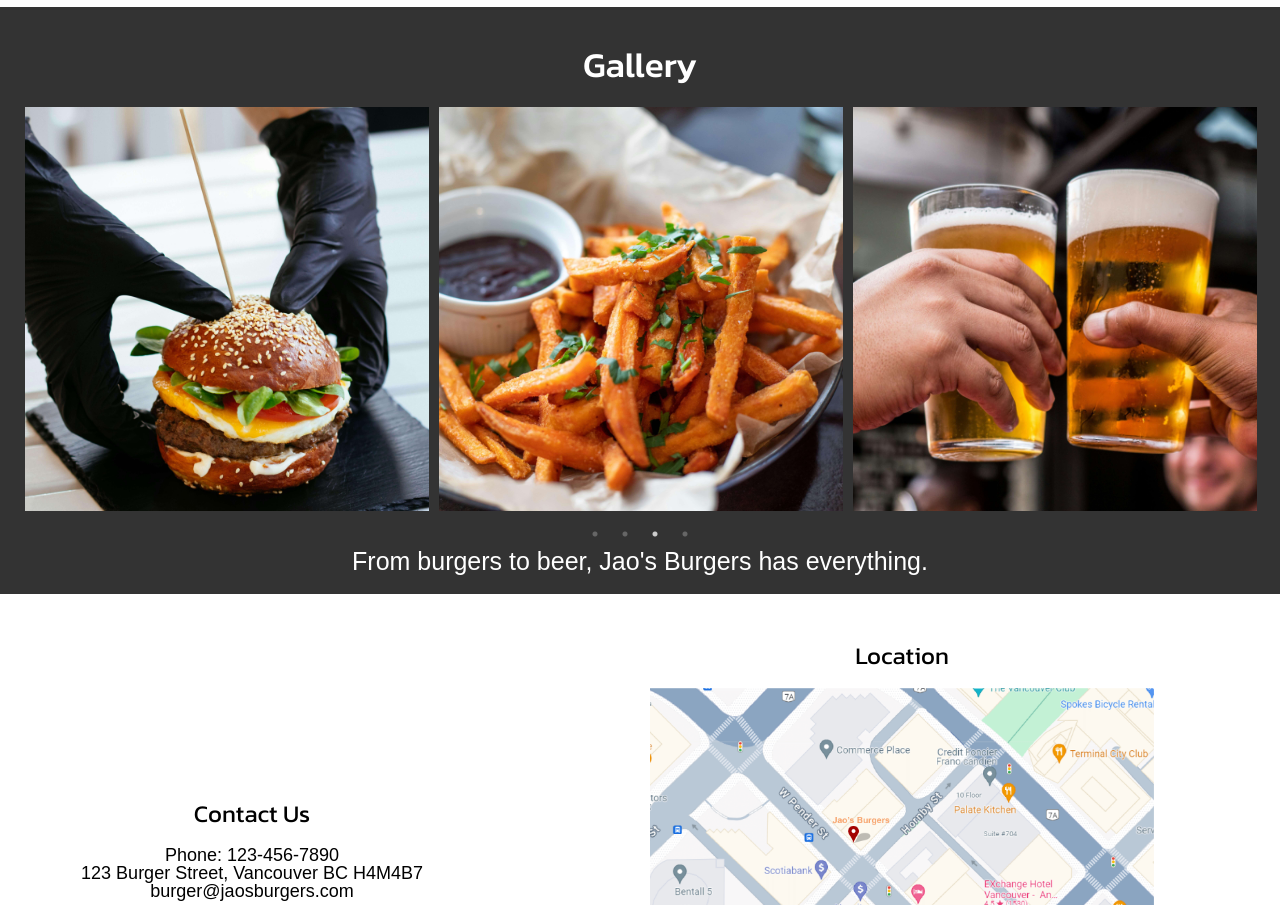
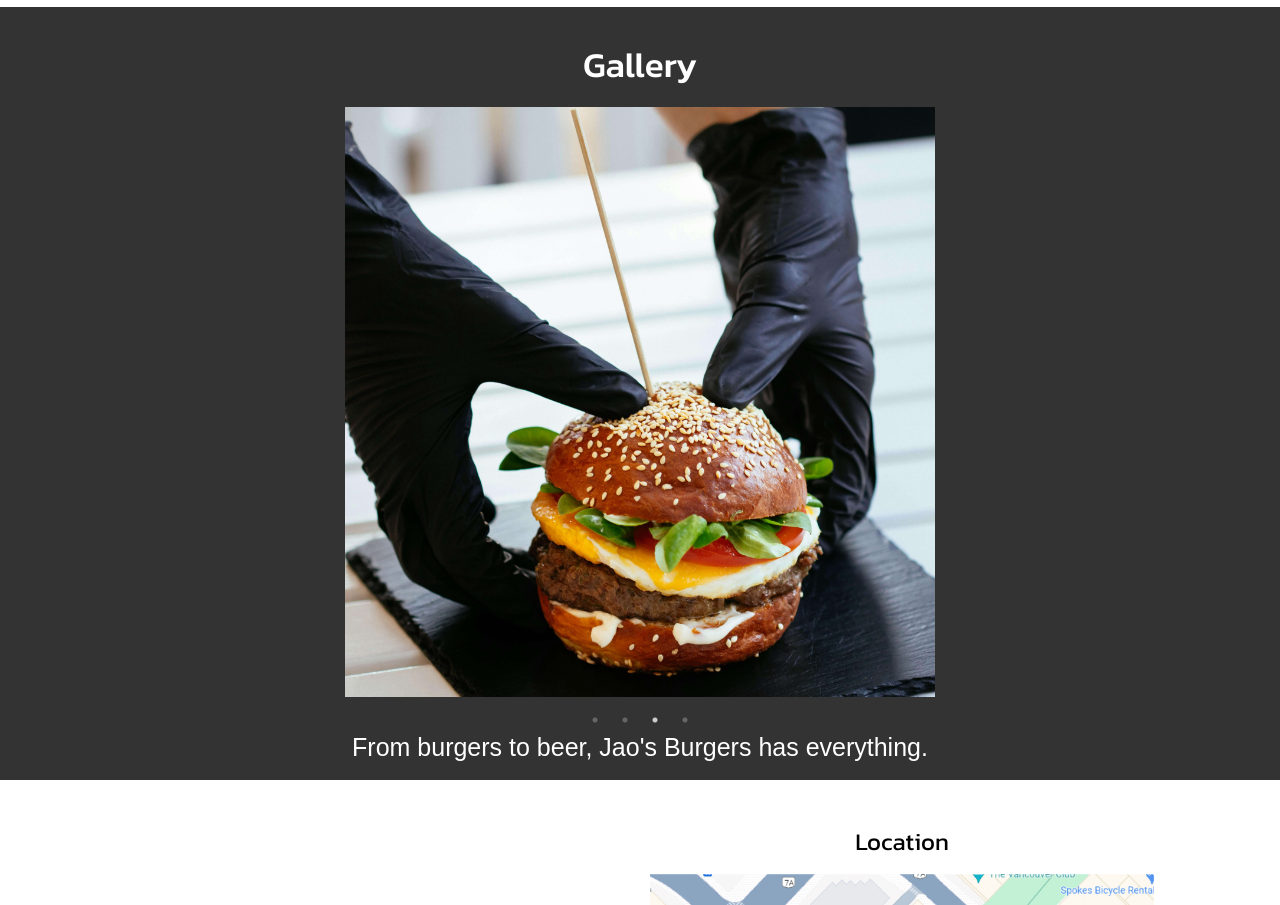
Before and after one commit to jorola0411/MobileWebTerm2-Jaos-Burgers, a plain HTML site: page index.html in a window 1280 px wide. Shown: the part 1624-2529 px from the top of the page. Drawn offline with nearby package versions, Linux system fonts and the light colour scheme; a web font is replaced by a local one.

Commit message:
css edit gallery for desktop

```diff
--- a/css/main.css
+++ b/css/main.css
@@ -404,6 +404,14 @@ img{
         width: 80%;
     }
 
-
-
+    .galleryslider img {
+        width: 600px;
+        height: 600px;
+        display: block;
+        object-fit: cover;
+        padding: 5px
+    }
+    .galleryitem img{
+        margin: 0 auto;
+    }
 }
--- a/js/main.js
+++ b/js/main.js
@@ -18,7 +18,7 @@ menu_toggle.addEventListener('click', (e) => {
 });
 $(document).ready(function(){
     $('.galleryslider').slick({
-        slidesToShow: 3, // Number of slides to show at once
+        slidesToShow: 1, // Number of slides to show at once
         slidesToScroll: 1, // Number of slides to scroll at once
         autoplay: true, // Enable automatic sliding
         autoplaySpeed: 2000, // Speed of the autoplay in milliseconds
```
